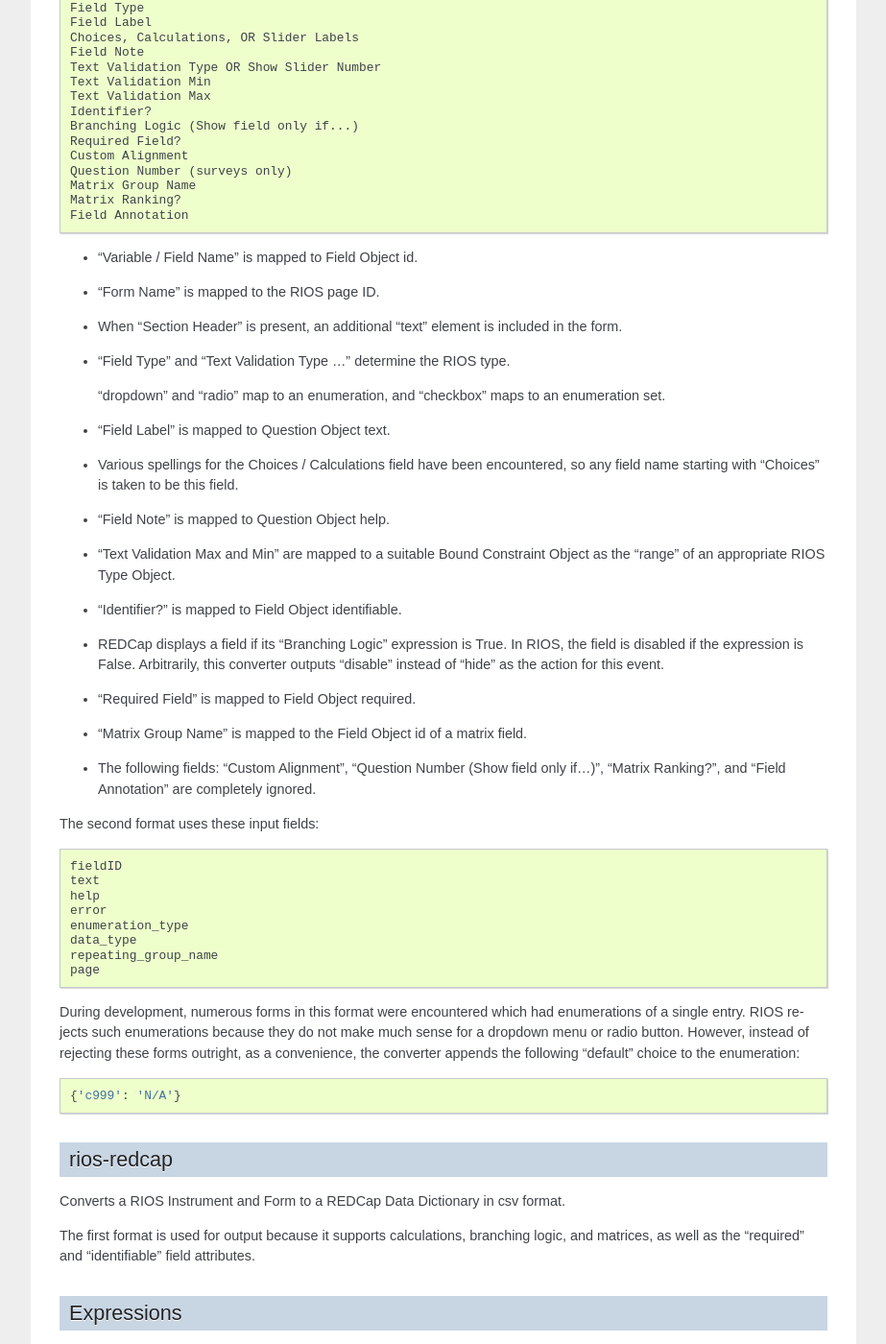
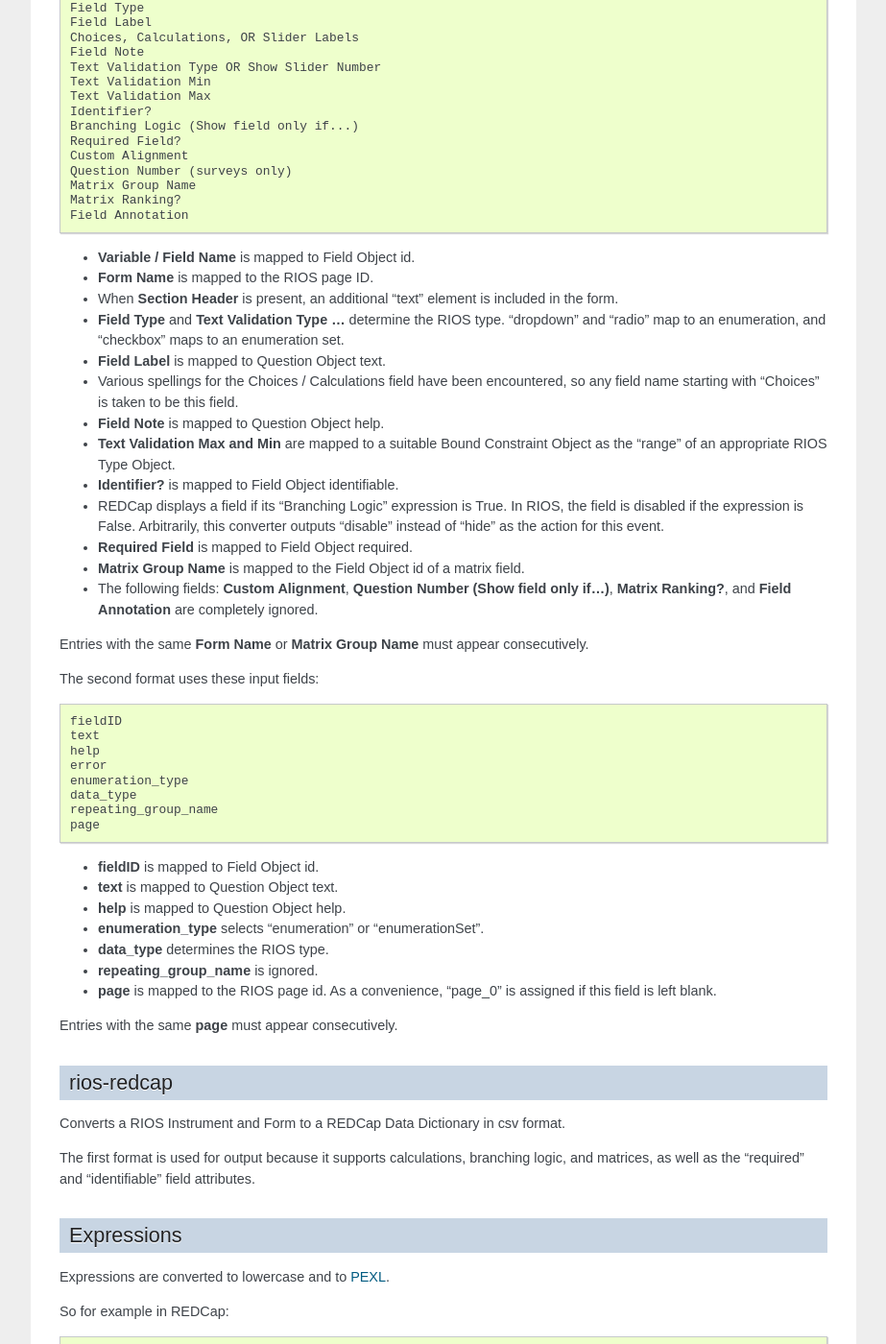
Before and after one commit to prometheusresearch/rios.conversion, a Sphinx documentation site: the page built from doc/redcap.rst, in a window 1280 px wide and 1400 px high, scrolled down 491 px. Shown: the whole window at 96% size, without its empty margins (198-1121 px from the left). Built offline with Sphinx 7.4.7, drawn with Linux system fonts in a browser that asks for light colours; some of the changed text lies outside the part shown.

```diff
--- a/doc/redcap.rst
+++ b/doc/redcap.rst
@@ -45,47 +45,37 @@
     Matrix Ranking?
     Field Annotation
 
-- "Variable / Field Name" is mapped to Field Object id.
-
-- "Form Name" is mapped to the RIOS page ID.
-
-- When "Section Header" is present, an additional "text" element is included
+- **Variable / Field Name** is mapped to Field Object id.
+- **Form Name** is mapped to the RIOS page ID.
+- When **Section Header** is present, an additional "text" element is included
   in the form.
-
-- "Field Type" and "Text Validation Type ..." determine the RIOS type.
-
+- **Field Type** and **Text Validation Type ...** determine the RIOS type.
   "dropdown" and "radio" map to an enumeration,
   and "checkbox" maps to an enumeration set.
-
-- "Field Label" is mapped to Question Object text.
-
+- **Field Label** is mapped to Question Object text.
 - Various spellings for the Choices / Calculations field have been
   encountered, so any field name starting with "Choices" is taken
   to be this field.
-
-- "Field Note" is mapped to Question Object help.
-
-- "Text Validation Max and Min"
+- **Field Note** is mapped to Question Object help.
+- **Text Validation Max and Min**
   are mapped to a suitable Bound Constraint Object
   as the "range" of an appropriate RIOS Type Object.
-
-- "Identifier?" is mapped to Field Object identifiable.
-
+- **Identifier?** is mapped to Field Object identifiable.
 - REDCap displays a field if its "Branching Logic" expression is True.
   In RIOS, the field is disabled if the expression is False.
   Arbitrarily, this converter outputs "disable" instead of "hide"
   as the action for this event.
+- **Required Field** is mapped to Field Object required.
+- **Matrix Group Name** is mapped to the Field Object id of a matrix field.
+- The following fields:
+  **Custom Alignment**,
+  **Question Number (Show field only if...)**,
+  **Matrix Ranking?**,
+  and **Field Annotation**
+  are completely ignored.
 
-- "Required Field" is mapped to Field Object required.
-
-- "Matrix Group Name" is mapped to the Field Object id of a matrix field.
-
-- The following fields:
-  "Custom Alignment",
-  "Question Number (Show field only if...)",
-  "Matrix Ranking?",
-  and "Field Annotation"
-  are completely ignored.
+Entries with the same **Form Name** or **Matrix Group Name**
+must appear consecutively.
 
 The second format uses these input fields::
 
@@ -98,14 +88,27 @@
     repeating_group_name
     page
 
-During development, numerous forms in this format were encountered
-which had enumerations of a single entry.
-RIOS rejects such enumerations because
-they do not make much sense for a dropdown menu or radio button.
-However, instead of rejecting these forms outright, as a convenience,
-the converter appends the following "default" choice to the enumeration::
+- **fieldID** is mapped to Field Object id.
+- **text** is mapped to Question Object text.
+- **help** is mapped to Question Object help.
+- **enumeration_type** selects "enumeration" or "enumerationSet".
+- **data_type** determines the RIOS type.
+- **repeating_group_name** is ignored.
+- **page** is mapped to the RIOS page id.
+  As a convenience,
+  "page_0" is assigned if this field is left blank.
 
-    {'c999': 'N/A'}
+Entries with the same **page** must appear consecutively.
+
+..
+  During development, numerous forms in this format were encountered
+  which had enumerations of a single entry.
+  RIOS rejects such enumerations because
+  they do not make much sense for a dropdown menu or radio button.
+  However, instead of rejecting these forms outright, as a convenience,
+  the converter appends the following "default" choice to the enumeration::
+
+      {'c999': 'N/A'}
 
 
 rios-redcap
@@ -121,12 +124,35 @@
 Expressions
 ===========
 
+Expressions are converted to lowercase and to `PEXL`_.
+
+So for example in REDCap::
+
+    SUM([A], [B], [C]) <> 1
+
+is converted to RIOS as::
+
+    rios.conversion.math.sum_(assessment["a"], assessment["b"], assessment["c"]) != 1
+
 REDCap expressions support a collection of math and date functions.
-Some of these functions are available directly from Python, some
-are in the Python math library, and the rest are in rios.conversion.
 
-If your expressions reference these functions then include
-rios.conversion as dependency for your project.
+``min``, ``max``, and ``abs`` are available directly in Python,
+``sqrt`` is in the Python math library,
+and the following have implementations in rios.conversion::
+
+    datediff
+    mean
+    median
+    round
+    rounddown
+    roundup
+    stdev
+    sum
+
+If your expressions reference any of these functions then include
+rios.conversion as a dependency for your project.
+
+.. _PEXL: https://bitbucket.org/rexdb/rex.expression-provisional#rst-header-features-supported
 
 Matrices
 ========
```
Also changed, not shown: 5 other files.
